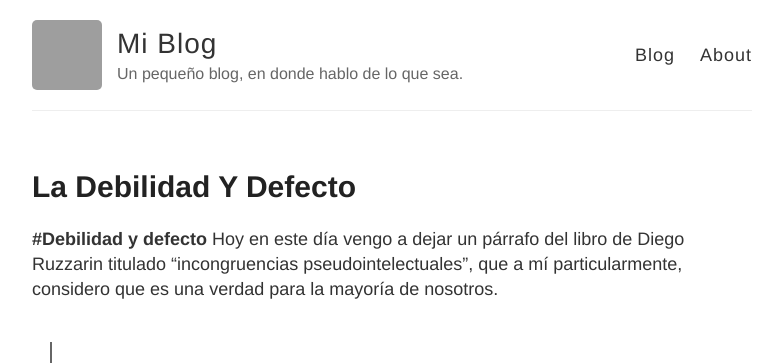
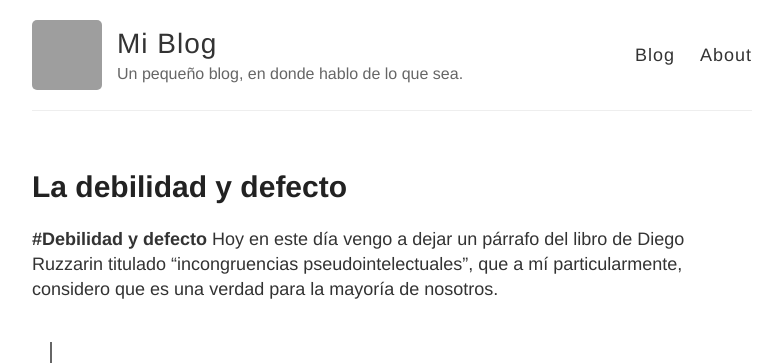
Before and after one commit to markconfig/blog-Jkyll, a Jekyll site: the page built from _posts/2021-8-13-La-Debilidad-y-defecto.md, in a window 1280 px wide, cut to the strip 0-363 px from the top of the page. Shown: the whole strip, without its empty margins (248-1030 px from the left). Built offline with Jekyll 4.4.1, drawn with Linux system fonts in a browser that asks for light colours; part of the change alters nothing that is shown; grey boxes are pictures that could not be loaded.

```diff
--- a/_posts/2021-8-13-La-Debilidad-y-defecto.md
+++ b/_posts/2021-8-13-La-Debilidad-y-defecto.md
@@ -1,6 +1,6 @@
 ---
 layout: post
-title:
+title: La debilidad y defecto
 ---
 
 
```
